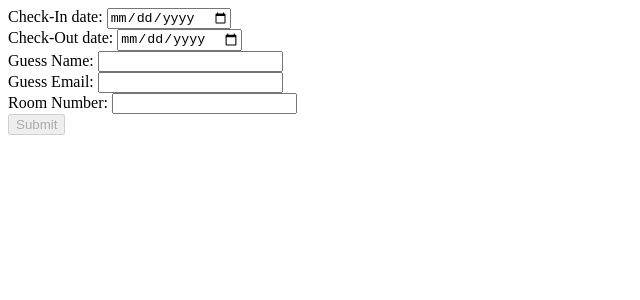
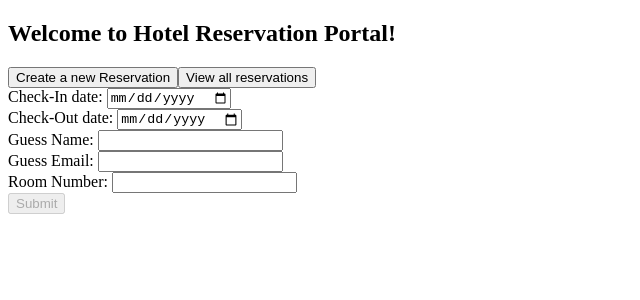
Before and after one commit to PikaNguyen/Hotel_Reservation, an Angular app: page /create in a window 1280 px wide. Shown: the top 300 px of the page, without its empty margins (0-640 px from the left). Built offline with nearby package versions, Linux system fonts and the light colour scheme.

Commit message:
combining components from different modules

```diff
--- a/src/app/home/home.module.ts
+++ b/src/app/home/home.module.ts
@@ -11,6 +11,8 @@
   imports: [
     CommonModule,
     RouterModule
+  ], exports:[
+    HomeComponent
   ]
 })
 export class HomeModule { }
--- a/src/app/reservation-form/reservation-form.component.html
+++ b/src/app/reservation-form/reservation-form.component.html
@@ -1,3 +1,4 @@
+<app-home></app-home>
 <form [formGroup]="reservationForm" (ngSubmit)="onSubmit()">
     <div>
         <label>Check-In date: </label>
--- a/src/app/reservation-list/reservation-list.component.html
+++ b/src/app/reservation-list/reservation-list.component.html
@@ -1,3 +1,5 @@
+<app-home></app-home>
+
 <h2>Reservation List</h2>
 
 
--- a/src/app/reservation/reservation.module.ts
+++ b/src/app/reservation/reservation.module.ts
@@ -4,6 +4,7 @@
 import { ReservationListComponent } from '../reservation-list/reservation-list.component';
 import { FormsModule, ReactiveFormsModule } from '@angular/forms';
 import { RouterModule } from '@angular/router';
+import { HomeModule } from '../home/home.module';
 
 @NgModule({
   declarations: [
@@ -14,7 +15,8 @@
     CommonModule,
     FormsModule,
     ReactiveFormsModule,
-    RouterModule
+    RouterModule,
+    HomeModule
   ]
 })
 export class ReservationModule { }
```
